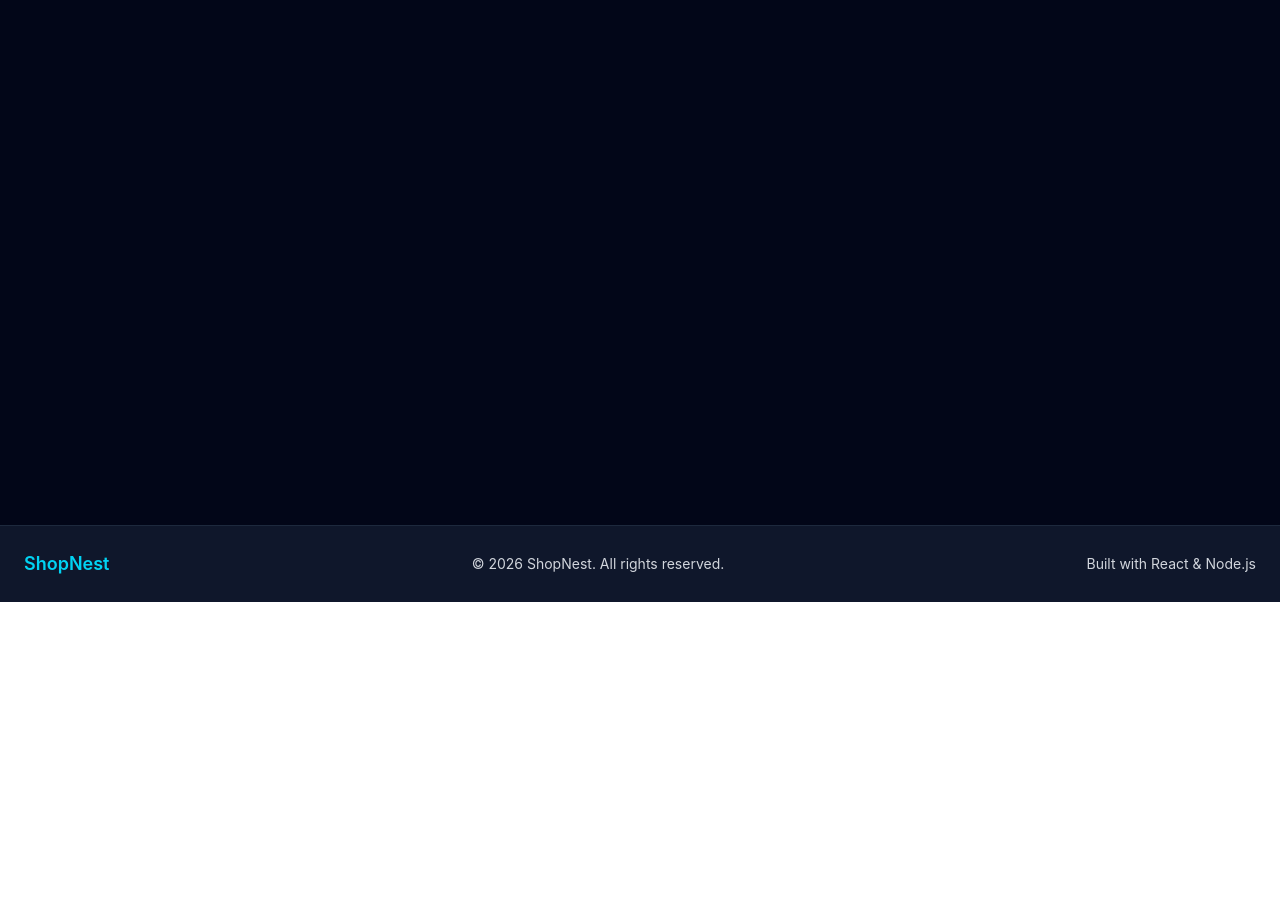
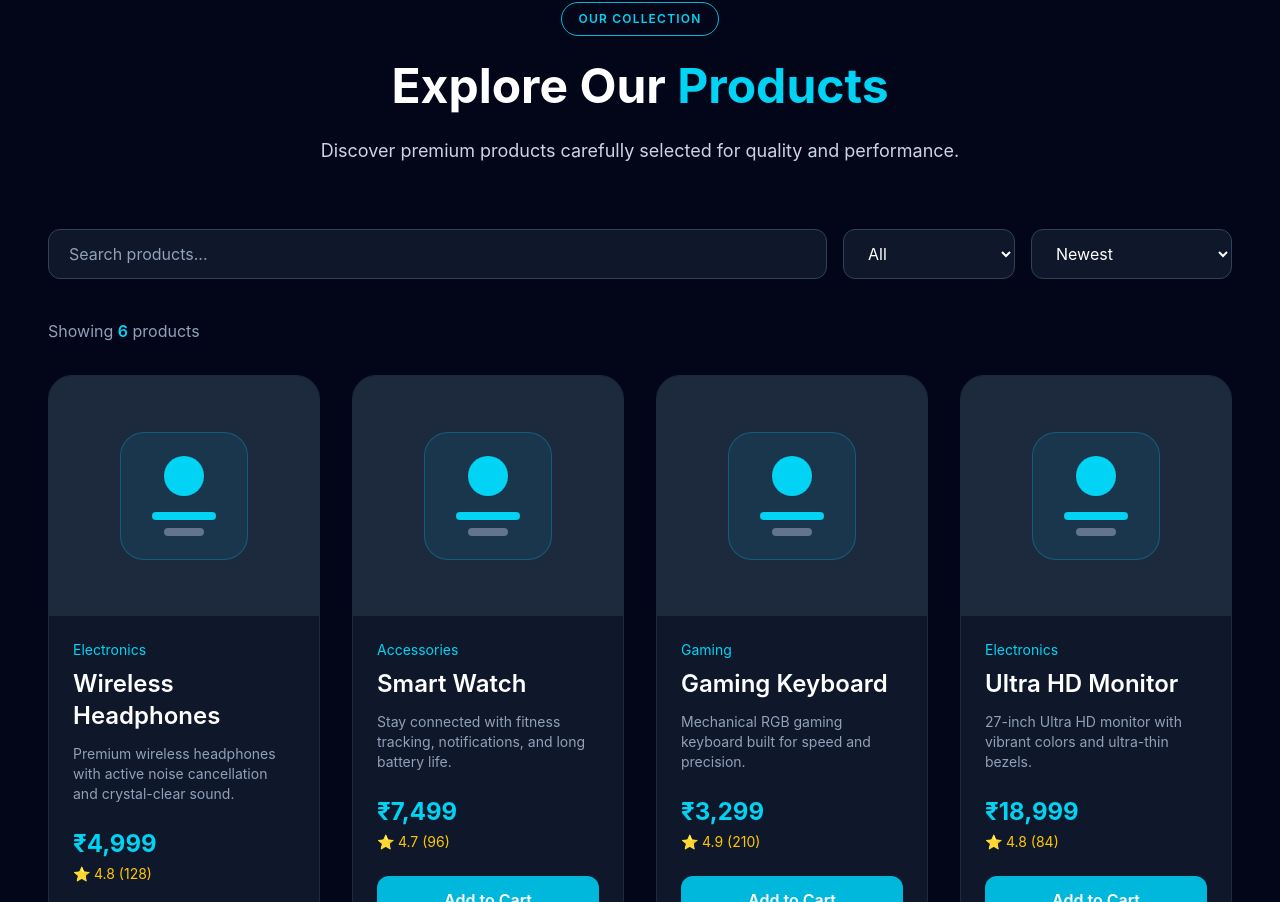
Before and after one commit to heyyrayo/ShopNest, a React (Vite) app in the folder client/: page /products in a window 1280 px wide. Shown: the part 198-1100 px from the top of the page. Before the commit the page ends 800 px from the top, so only its background shows below. Built offline with nearby package versions, Linux system fonts and the light colour scheme.

Commit message:
feat(products): build interactive product catalog

```diff
--- /dev/null
+++ b/client/src/components/products/ProductCard.jsx
@@ -0,0 +1,68 @@
+import Button from "../ui/Button";
+import Card from "../ui/Card";
+
+function ProductCard({ product }) {
+  return (
+    <Card className="overflow-hidden">
+
+      {/* Product Image */}
+      <div className="h-60 bg-slate-800 flex items-center justify-center">
+
+        <div className="w-32 h-32 rounded-3xl border border-cyan-500/30 bg-cyan-500/10 flex flex-col items-center justify-center">
+
+          <div className="w-10 h-10 rounded-full bg-cyan-400 mb-4"></div>
+
+          <div className="w-16 h-2 rounded-full bg-cyan-400 mb-2"></div>
+
+          <div className="w-10 h-2 rounded-full bg-slate-500"></div>
+
+        </div>
+
+      </div>
+
+      {/* Product Details */}
+
+      <div className="p-6">
+
+        <p className="text-sm text-cyan-400 mb-2">
+          {product.category}
+        </p>
+
+        <h3 className="text-2xl font-semibold text-white">
+          {product.name}
+        </h3>
+
+        <p className="mt-3 text-slate-400 text-sm">
+          {product.description}
+        </p>
+
+        <div className="flex justify-between items-center mt-6">
+
+          <div>
+
+            <p className="text-cyan-400 font-bold text-2xl">
+              ₹{product.price.toLocaleString()}
+            </p>
+
+            <p className="text-yellow-400 text-sm mt-1">
+              ⭐ {product.rating} ({product.reviews})
+            </p>
+
+          </div>
+
+        </div>
+
+        <Button
+          fullWidth
+          className="mt-6"
+        >
+          Add to Cart
+        </Button>
+
+      </div>
+
+    </Card>
+  );
+}
+
+export default ProductCard;
--- /dev/null
+++ b/client/src/components/products/ProductFilter.jsx
@@ -0,0 +1,28 @@
+const categories = [
+  "All",
+  "Electronics",
+  "Accessories",
+  "Gaming",
+  "Home & Living",
+];
+
+function ProductFilter({ value, onChange }) {
+  return (
+    <select
+      value={value}
+      onChange={onChange}
+      className="rounded-xl border border-slate-700 bg-slate-900 px-5 py-3 text-white outline-none focus:border-cyan-500"
+    >
+      {categories.map((category) => (
+        <option
+          key={category}
+          value={category}
+        >
+          {category}
+        </option>
+      ))}
+    </select>
+  );
+}
+
+export default ProductFilter;
--- /dev/null
+++ b/client/src/components/products/ProductGrid.jsx
@@ -0,0 +1,20 @@
+import ProductCard from "./ProductCard";
+
+function ProductGrid({ products }) {
+  return (
+    <div className="grid grid-cols-1 sm:grid-cols-2 lg:grid-cols-3 xl:grid-cols-4 gap-8">
+
+      {products.map((product) => (
+
+        <ProductCard
+          key={product.id}
+          product={product}
+        />
+
+      ))}
+
+    </div>
+  );
+}
+
+export default ProductGrid;
--- /dev/null
+++ b/client/src/components/products/SearchBar.jsx
@@ -0,0 +1,13 @@
+function SearchBar({ value, onChange }) {
+  return (
+    <input
+      type="text"
+      placeholder="Search products..."
+      value={value}
+      onChange={onChange}
+      className="w-full rounded-xl border border-slate-700 bg-slate-900 px-5 py-3 text-white placeholder-slate-400 outline-none focus:border-cyan-500"
+    />
+  );
+}
+
+export default SearchBar;
--- /dev/null
+++ b/client/src/components/products/SortDropdown.jsx
@@ -0,0 +1,39 @@
+const sortOptions = [
+  {
+    label: "Newest",
+    value: "newest",
+  },
+  {
+    label: "Price: Low to High",
+    value: "price-asc",
+  },
+  {
+    label: "Price: High to Low",
+    value: "price-desc",
+  },
+  {
+    label: "Highest Rated",
+    value: "rating",
+  },
+];
+
+function SortDropdown({ value, onChange }) {
+  return (
+    <select
+      value={value}
+      onChange={onChange}
+      className="rounded-xl border border-slate-700 bg-slate-900 px-5 py-3 text-white outline-none focus:border-cyan-500"
+    >
+      {sortOptions.map((option) => (
+        <option
+          key={option.value}
+          value={option.value}
+        >
+          {option.label}
+        </option>
+      ))}
+    </select>
+  );
+}
+
+export default SortDropdown;
--- /dev/null
+++ b/client/src/data/products.js
@@ -0,0 +1,86 @@
+export const products = [
+  {
+    id: 1,
+    name: "Wireless Headphones",
+    brand: "Sony",
+    category: "Electronics",
+    price: 4999,
+    rating: 4.8,
+    reviews: 128,
+    stock: 15,
+    image: "",
+    featured: true,
+    description:
+      "Premium wireless headphones with active noise cancellation and crystal-clear sound.",
+  },
+  {
+    id: 2,
+    name: "Smart Watch",
+    brand: "Samsung",
+    category: "Accessories",
+    price: 7499,
+    rating: 4.7,
+    reviews: 96,
+    stock: 20,
+    image: "",
+    featured: true,
+    description:
+      "Stay connected with fitness tracking, notifications, and long battery life.",
+  },
+  {
+    id: 3,
+    name: "Gaming Keyboard",
+    brand: "Logitech",
+    category: "Gaming",
+    price: 3299,
+    rating: 4.9,
+    reviews: 210,
+    stock: 18,
+    image: "",
+    featured: true,
+    description:
+      "Mechanical RGB gaming keyboard built for speed and precision.",
+  },
+  {
+    id: 4,
+    name: "Ultra HD Monitor",
+    brand: "LG",
+    category: "Electronics",
+    price: 18999,
+    rating: 4.8,
+    reviews: 84,
+    stock: 8,
+    image: "",
+    featured: true,
+    description:
+      "27-inch Ultra HD monitor with vibrant colors and ultra-thin bezels.",
+  },
+  {
+    id: 5,
+    name: "Bluetooth Speaker",
+    brand: "JBL",
+    category: "Electronics",
+    price: 2999,
+    rating: 4.6,
+    reviews: 173,
+    stock: 25,
+    image: "",
+    featured: false,
+    description:
+      "Portable Bluetooth speaker delivering powerful sound and deep bass.",
+  },
+  {
+    id: 6,
+    name: "Office Chair",
+    brand: "IKEA",
+    category: "Home & Living",
+    price: 8999,
+    rating: 4.5,
+    reviews: 67,
+    stock: 10,
+    image: "",
+    featured: false,
+    description:
+      "Ergonomic office chair designed for comfort during long work sessions.",
+  },
+];
--- a/client/src/pages/Products/Products.jsx
+++ b/client/src/pages/Products/Products.jsx
@@ -1,8 +1,120 @@
+import { useMemo, useState } from "react";
+
+import Container from "../../components/ui/Container";
+import SectionHeader from "../../components/ui/SectionHeader";
+
+import ProductGrid from "../../components/products/ProductGrid";
+import SearchBar from "../../components/products/SearchBar";
+import ProductFilter from "../../components/products/ProductFilter";
+import SortDropdown from "../../components/products/SortDropdown";
+
+import { products } from "../../data/products";
+
 function Products() {
+  const [search, setSearch] = useState("");
+  const [category, setCategory] = useState("All");
+  const [sortBy, setSortBy] = useState("newest");
+
+  const filteredProducts = useMemo(() => {
+    let filtered = [...products];
+
+    // Search
+    if (search.trim()) {
+      filtered = filtered.filter((product) =>
+        product.name.toLowerCase().includes(search.toLowerCase())
+      );
+    }
+
+    // Category
+    if (category !== "All") {
+      filtered = filtered.filter(
+        (product) => product.category === category
+      );
+    }
+
+    // Sorting
+    switch (sortBy) {
+      case "price-asc":
+        filtered.sort((a, b) => a.price - b.price);
+        break;
+
+      case "price-desc":
+        filtered.sort((a, b) => b.price - a.price);
+        break;
+
+      case "rating":
+        filtered.sort((a, b) => b.rating - a.rating);
+        break;
+
+      default:
+        break;
+    }
+
+    return filtered;
+  }, [search, category, sortBy]);
+
   return (
-    <div>
-      <h1>Products Page</h1>
-    </div>
+    <section className="bg-slate-950 min-h-screen py-24">
+      <Container>
+
+        <SectionHeader
+          badge="Our Collection"
+          title="Explore Our"
+          highlight="Products"
+          description="Discover premium products carefully selected for quality and performance."
+        />
+
+        {/* Controls */}
+
+        <div className="flex flex-col lg:flex-row gap-4 mb-10">
+
+          <div className="flex-1">
+            <SearchBar
+              value={search}
+              onChange={(e) => setSearch(e.target.value)}
+            />
+          </div>
+
+          <ProductFilter
+            value={category}
+            onChange={(e) => setCategory(e.target.value)}
+          />
+
+          <SortDropdown
+            value={sortBy}
+            onChange={(e) => setSortBy(e.target.value)}
+          />
+
+        </div>
+
+        {/* Product Count */}
+
+        <p className="text-slate-400 mb-8">
+          Showing{" "}
+          <span className="text-cyan-400 font-semibold">
+            {filteredProducts.length}
+          </span>{" "}
+          products
+        </p>
+
+        {/* Products */}
+
+        {filteredProducts.length > 0 ? (
+          <ProductGrid products={filteredProducts} />
+        ) : (
+          <div className="rounded-3xl border border-slate-800 bg-slate-900 py-24 text-center">
+            <h3 className="text-2xl font-semibold text-white">
+              No Products Found
+            </h3>
+
+            <p className="mt-3 text-slate-400">
+              Try changing your search or category.
+            </p>
+          </div>
+        )}
+
+      </Container>
+    </section>
   );
 }
 
```
